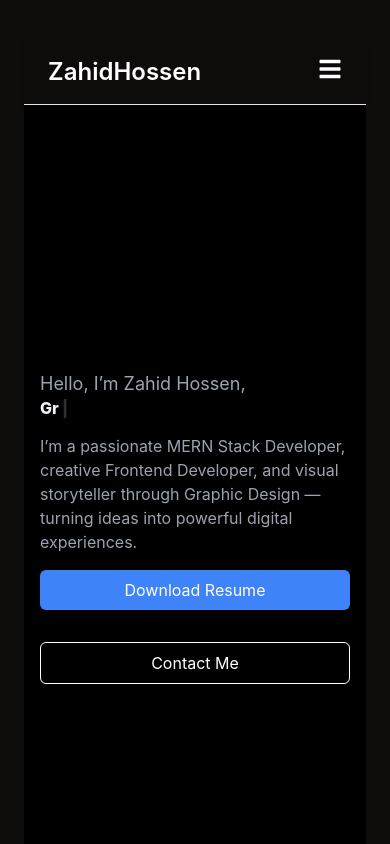
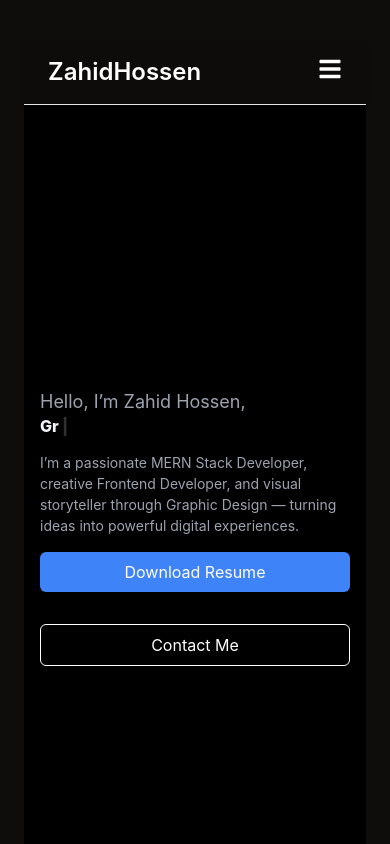
Before and after one commit to JahidWebDev/Portfolio, a React (Vite) app: page / in a window 390 px wide. Shown: the top 844 px of the page. Built offline with nearby package versions, Linux system fonts and the light colour scheme.

Commit message:
complete project

```diff
--- a/src/Components/Hero.jsx
+++ b/src/Components/Hero.jsx
@@ -99,7 +99,7 @@ const Hero = () => {
               delaySpeed={1000}
             />
           </h1>
-          <p className="mt-4 text-[16px] md:text-xl text-gray-400">I’m a passionate MERN Stack Developer, creative Frontend Developer, and visual storyteller through Graphic Design — turning ideas into powerful digital experiences.</p>
+          <p className="mt-4 text-[14px] md:text-xl text-gray-400">I’m a passionate MERN Stack Developer, creative Frontend Developer, and visual storyteller through Graphic Design — turning ideas into powerful digital experiences.</p>
           <div className="flex flex-col sm:flex-row sm:items-center sm:space-x-4 pt-4 space-y-4 sm:space-y-0">
             <a
               href="/resume.pdf"
```
